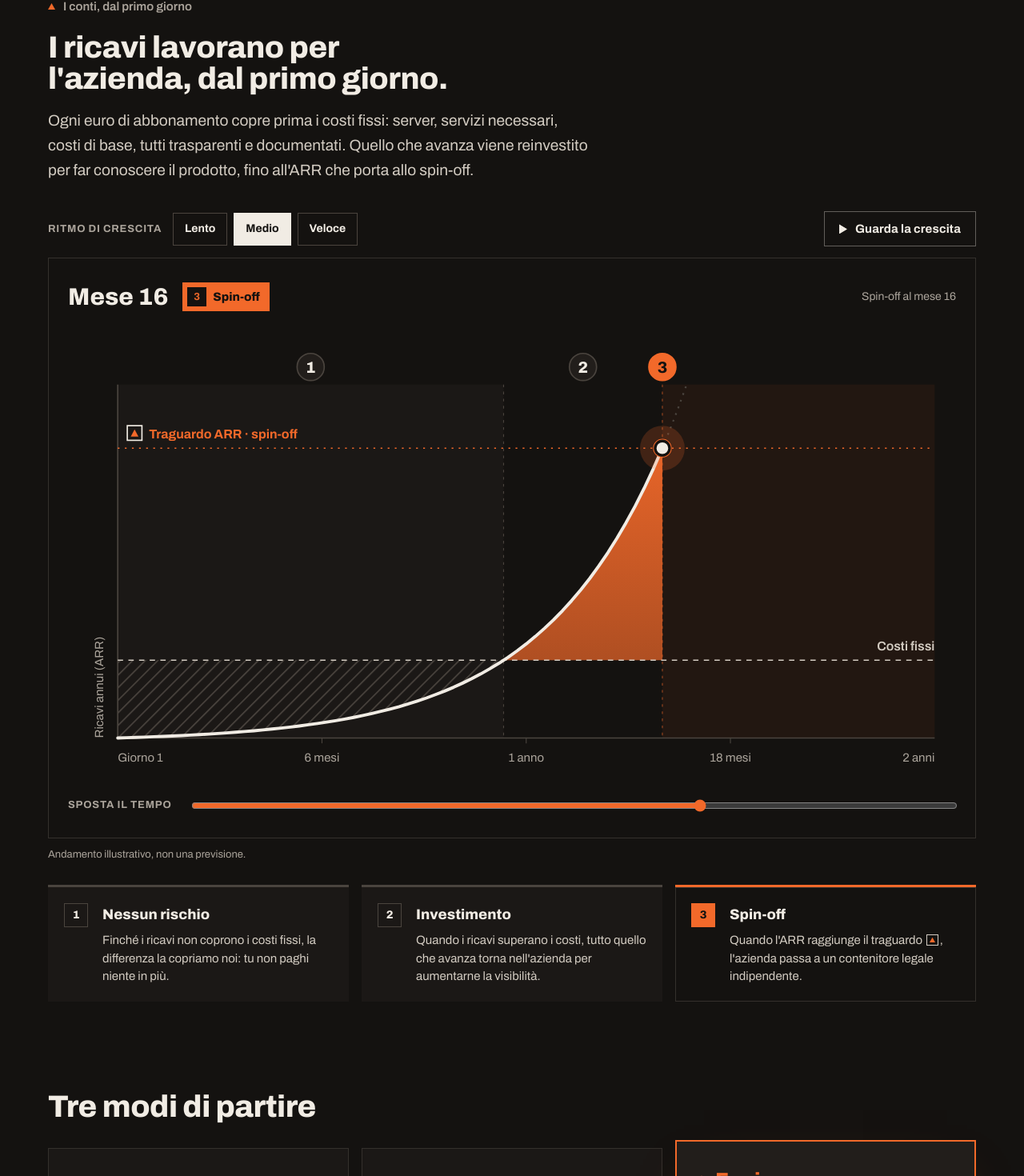
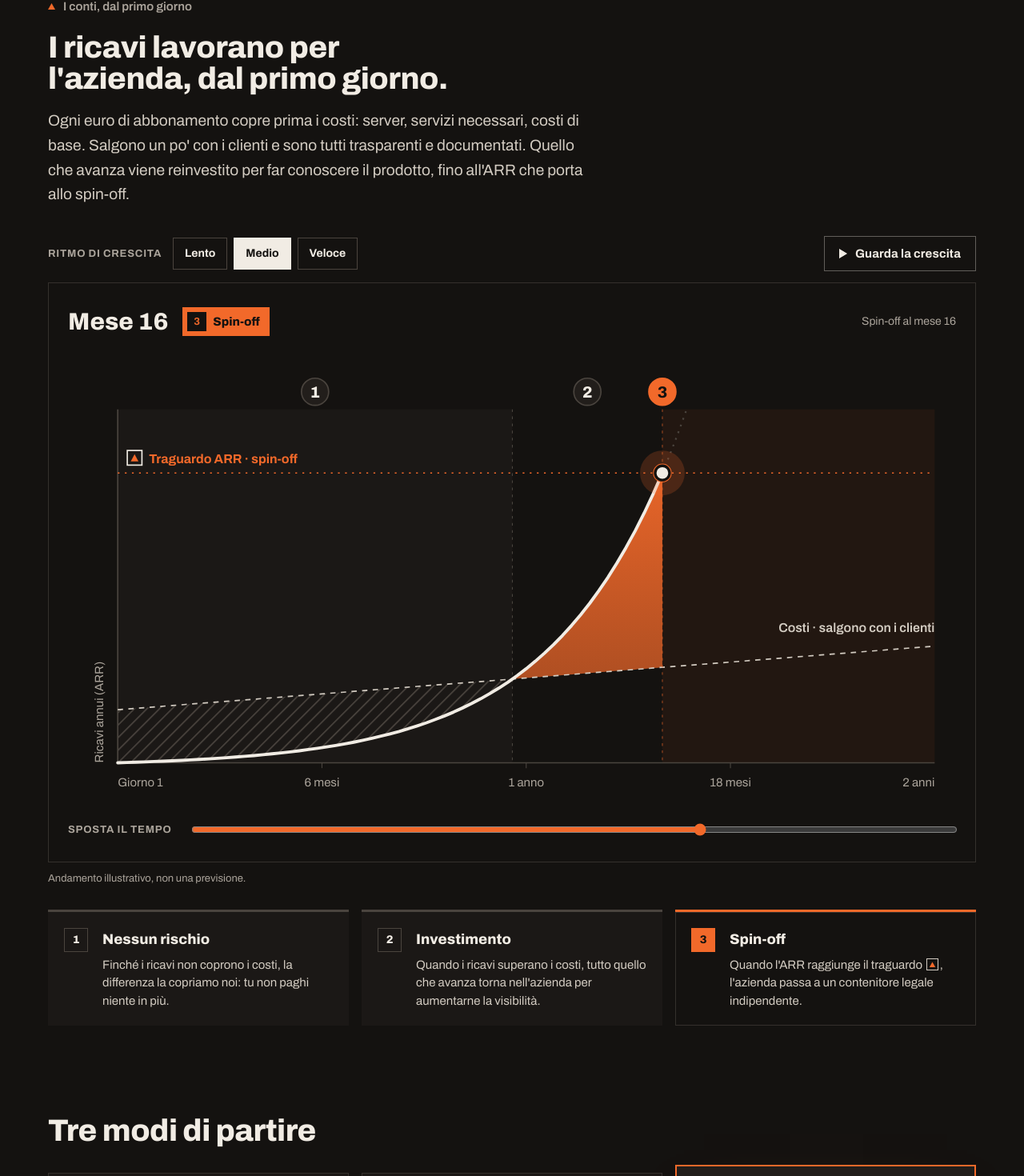
Before and after one commit to giovannipecora/fucina-ventures, a React (Vite) app: page / in a window 1280 px wide. Shown: the part 5332-6802 px from the top of the page at 80% size. Built offline with nearby package versions, Linux system fonts and the light colour scheme.

Commit message:
Grafico: i costi salgono con i clienti; uscita dopo 2 anni
Co-Authored-By: Claude Opus 5.5 <noreply@anthropic.com>
Claude-Session: https://claude.ai/code/session_019aWZR2njWsPE9Bv3HZ2G5N

```diff
--- a/src/components/Grafico.jsx
+++ b/src/components/Grafico.jsx
@@ -6,7 +6,8 @@ import { useEffect, useRef, useState } from 'react';
 import { X as soglia } from './Soglia.jsx';
 
 const MESI = 24;
-const COSTI = 0.22; // linea dei costi fissi (quota dell'asse)
+const COSTI = 0.15; // costi di base al giorno 1 (quota dell'asse)
+const PENDENZA = 0.18; // i costi salgono un po', in modo lineare, con i clienti (aumento in 2 anni)
 const TARGET = 0.82; // traguardo ARR
 const PIATTEZZA = 4.4; // più alto = curva più piatta all'inizio
 const VELOCITA = { lenta: 22, media: 16, veloce: 11 }; // mese dello spin-off
@@ -17,11 +18,14 @@ function modello(speed) {
   const den = Math.exp(k * mT) - 1;
   const r = (m) => (TARGET * (Math.exp(k * m) - 1)) / den;
   const mOf = (v) => Math.log((v * den) / TARGET + 1) / k;
-  return { mT, r, mC: mOf(COSTI), mTop: Math.min(MESI, mOf(1)) };
+  const c = (m) => COSTI + (PENDENZA * m) / MESI;
+  let a = 0, b = mT; // dove i ricavi superano i costi
+  for (let i = 0; i < 40; i++) { const h = (a + b) / 2; if (r(h) < c(h)) a = h; else b = h; }
+  return { mT, r, c, mC: b, mTop: Math.min(MESI, mOf(1)) };
 }
 
 function Svg({ W, H, pad, t, fs, id, speed, month }) {
-  const { mT, r, mC, mTop } = modello(speed);
+  const { mT, r, c, mC, mTop } = modello(speed);
   const x0 = pad.l, x1 = W - pad.r, y0 = H - pad.b, y1 = pad.t;
   const X = (m) => x0 + (m / MESI) * (x1 - x0);
   const Y = (v) => y0 - Math.min(v, 1.02) * (y0 - y1);
@@ -31,10 +35,13 @@ function Svg({ W, H, pad, t, fs, id, speed, month }) {
   const curve = `M${pts(0, upto).join(' L')}`;
   const ghost = `M${pts(0, mTop).join(' L')}`;
   const dEnd = Math.min(upto, mC);
-  const deficit = dEnd > 0 ? `M${X(0)},${Y(COSTI)} L${pts(0, dEnd).join(' L')} L${X(dEnd)},${Y(COSTI)} Z` : '';
+  const cpts = (a, b) => steps(a, b).map((m) => `${X(m).toFixed(1)},${Y(c(m)).toFixed(1)}`);
+  const area = (a, b) => `M${pts(a, b).join(' L')} L${cpts(a, b).reverse().join(' L')} Z`;
+  const deficit = dEnd > 0 ? area(0, dEnd) : '';
   const sEnd = Math.min(upto, mT);
-  const surplus = sEnd > mC ? `M${X(mC)},${Y(COSTI)} L${pts(mC, sEnd).join(' L')} L${X(sEnd)},${Y(COSTI)} Z` : '';
-  const xc = X(mC), xt = X(mT), yc = Y(COSTI), yt = Y(TARGET);
+  const surplus = sEnd > mC ? area(mC, sEnd) : '';
+  const costLine = `M${cpts(0, MESI).join(' L')}`;
+  const xc = X(mC), xt = X(mT), yc = Y(c(MESI)), yt = Y(TARGET);
   const cur = { x: X(upto), y: Y(r(upto)) };
   const reached = month >= mT;
   const zone = month < mC ? 0 : reached ? 2 : 1;
@@ -68,8 +75,8 @@ function Svg({ W, H, pad, t, fs, id, speed, month }) {
       <line x1={x0} y1={y0} x2={x1} y2={y0} stroke="var(--line-2)" strokeWidth="1.5" />
       <line x1={x0} y1={y0} x2={x0} y2={y1} stroke="var(--line-2)" strokeWidth="1.5" />
 
-      <line x1={x0} y1={yc} x2={x1} y2={yc} stroke="var(--ink-2)" strokeWidth="1.5" strokeDasharray="6 6" />
-      <text x={x1} y={yc - fs * 0.6} textAnchor="end" fontSize={fs * 0.8} fontWeight="600" fill="var(--ink-2)">{t.costs}</text>
+      <path d={costLine} fill="none" stroke="var(--ink-2)" strokeWidth="1.5" strokeDasharray="6 6" />
+      <text x={x1} y={id === 'tall' ? yc + fs * 1.5 : yc - fs * 0.9} textAnchor="end" fontSize={fs * 0.8} fontWeight="600" fill="var(--ink-2)">{id === 'tall' ? t.costs.split(' · ')[0] : t.costs}</text>
       <line x1={x0} y1={yt} x2={x1} y2={yt} stroke="var(--accent)" strokeWidth="1.5" strokeDasharray="2 6" />
       <g transform={`translate(${x0 + 10} ${yt - fs * 1.45})`} aria-hidden="true">
         <rect x="0.75" y="0.75" width={fs - 1.5} height={fs - 1.5} fill="none" stroke="var(--ink)" strokeWidth="1.5" />
--- a/src/i18n/en.js
+++ b/src/i18n/en.js
@@ -106,14 +106,14 @@ export default {
         ['When it earns', 'When the company is sold', 'Right away, whatever happens', 'Only if the company wins'],
       ],
     },
-    pacts: ['Clear, simple terms.', 'Contracts on market-standard templates that investors and lawyers already know: equity, roles, confidentiality, spin-off at [X] ARR, exit after 3 years, code and brand. No hidden clauses.'],
+    pacts: ['Clear, simple terms.', 'Contracts on market-standard templates that investors and lawyers already know: equity, roles, confidentiality, spin-off at [X] ARR, exit after 2 years, code and brand. No hidden clauses.'],
   },
   arr: {
     eyebrow: 'The numbers, from day one',
     h3: 'Revenue works for the company from day one.',
-    sub: 'Every subscription euro first covers the fixed costs: servers, required services, base costs, all transparent and documented. Whatever is left is reinvested to make the product known, until the ARR that triggers the spin-off.',
-    aria: 'Illustrative chart: annual revenue grows exponentially, first below the fixed costs and then above them, up to the spin-off milestone.',
-    costs: 'Fixed costs',
+    sub: 'Every subscription euro first covers the costs: servers, required services, base costs. They rise a little with customers, and all are transparent and documented. Whatever is left is reinvested to make the product known, until the ARR that triggers the spin-off.',
+    aria: 'Illustrative chart: annual revenue grows exponentially, first below the costs and then above them, up to the spin-off milestone.',
+    costs: 'Costs · rise with customers',
     target: 'ARR milestone [X] · spin-off',
     xAxis: 'Time · up to 2 years',
     day1: 'Day 1',
@@ -127,7 +127,7 @@ export default {
     speeds: ['Slow', 'Steady', 'Fast'],
     play: 'Play the growth',
     zones: [
-      ['No risk', 'Until revenue covers the fixed costs, we cover the gap: you pay nothing extra.'],
+      ['No risk', 'Until revenue covers the costs, we cover the gap: you pay nothing extra.'],
       ['Investment', 'Once revenue exceeds costs, everything left over goes back into the company to grow its visibility.'],
       ['Spin-off', 'When ARR reaches the [X] milestone, the company moves into an independent legal entity.'],
     ],
@@ -169,7 +169,7 @@ export default {
       ['What if it doesn\'t click?', 'It doesn\'t mean your idea is bad. It just means it doesn\'t fit the templates we know how to build well today. We\'ll always tell you, clearly.'],
       ['Who owns the code?', 'At spin-off, code, brand and customers move to your company. Until then, we hold them. [To be confirmed]'],
       ['What if it doesn\'t work?', 'You owe us nothing: beyond the €1,000 for incubation, you\'ll only have invested your time.'],
-      ['What if I still believe in it and you don\'t?', 'It\'s in the contract from day one: after 3 years you can buy our stake at a discounted price. [To be defined: the price]'],
+      ['What if I still believe in it and you don\'t?', 'It\'s in the contract from day one: after 2 years you can buy our stake at a discounted price. [To be defined: the price]'],
     ],
   },
   proponi: {
--- a/src/i18n/it.js
+++ b/src/i18n/it.js
@@ -106,14 +106,14 @@ export default {
         ['Quando guadagna', 'Alla vendita della società', 'Subito, comunque vada', 'Solo se l\'azienda vince'],
       ],
     },
-    pacts: ['Patti chiari e semplici.', 'Contratti su modelli standard di mercato, che investitori e avvocati conoscono già: quote, ruoli, riservatezza, spin-off a [X] di ARR, uscita dopo 3 anni, codice e marchio. Niente clausole nascoste.'],
+    pacts: ['Patti chiari e semplici.', 'Contratti su modelli standard di mercato, che investitori e avvocati conoscono già: quote, ruoli, riservatezza, spin-off a [X] di ARR, uscita dopo 2 anni, codice e marchio. Niente clausole nascoste.'],
   },
   arr: {
     eyebrow: 'I conti, dal primo giorno',
     h3: 'I ricavi lavorano per l\'azienda, dal primo giorno.',
-    sub: 'Ogni euro di abbonamento copre prima i costi fissi: server, servizi necessari, costi di base, tutti trasparenti e documentati. Quello che avanza viene reinvestito per far conoscere il prodotto, fino all\'ARR che porta allo spin-off.',
-    aria: 'Grafico illustrativo: i ricavi annui crescono in modo esponenziale, prima sotto i costi fissi e poi sopra, fino al traguardo dello spin-off.',
-    costs: 'Costi fissi',
+    sub: 'Ogni euro di abbonamento copre prima i costi: server, servizi necessari, costi di base. Salgono un po\' con i clienti e sono tutti trasparenti e documentati. Quello che avanza viene reinvestito per far conoscere il prodotto, fino all\'ARR che porta allo spin-off.',
+    aria: 'Grafico illustrativo: i ricavi annui crescono in modo esponenziale, prima sotto i costi e poi sopra, fino al traguardo dello spin-off.',
+    costs: 'Costi · salgono con i clienti',
     target: 'Traguardo ARR [X] · spin-off',
     xAxis: 'Tempo · fino a 2 anni',
     day1: 'Giorno 1',
@@ -127,7 +127,7 @@ export default {
     speeds: ['Lento', 'Medio', 'Veloce'],
     play: 'Guarda la crescita',
     zones: [
-      ['Nessun rischio', 'Finché i ricavi non coprono i costi fissi, la differenza la copriamo noi: tu non paghi niente in più.'],
+      ['Nessun rischio', 'Finché i ricavi non coprono i costi, la differenza la copriamo noi: tu non paghi niente in più.'],
       ['Investimento', 'Quando i ricavi superano i costi, tutto quello che avanza torna nell\'azienda per aumentarne la visibilità.'],
       ['Spin-off', 'Quando l\'ARR raggiunge il traguardo [X], l\'azienda passa a un contenitore legale indipendente.'],
     ],
@@ -169,7 +169,7 @@ export default {
       ['E se non ci piacciamo?', 'Non vuol dire che la tua idea sia cattiva. Vuol dire solo che non entra nei modelli con cui oggi sappiamo costruire bene. Te lo diciamo sempre, con chiarezza.'],
       ['Di chi è il codice?', 'Allo spin-off codice, marchio e clienti passano alla tua società. Prima li custodiamo noi. [Da confermare]'],
       ['E se non funziona?', 'Nessun debito con noi: oltre ai 1.000 € dell\'incubazione, avrai investito solo il tuo tempo.'],
-      ['E se io ci credo ancora e voi no?', 'È nel contratto dal primo giorno: dopo 3 anni puoi comprare la nostra quota a un prezzo scontato. [Da definire: il prezzo]'],
+      ['E se io ci credo ancora e voi no?', 'È nel contratto dal primo giorno: dopo 2 anni puoi comprare la nostra quota a un prezzo scontato. [Da definire: il prezzo]'],
     ],
   },
   proponi: {
```
Also changed, not shown: src/i18n/es.js (+6 -6 lines).
